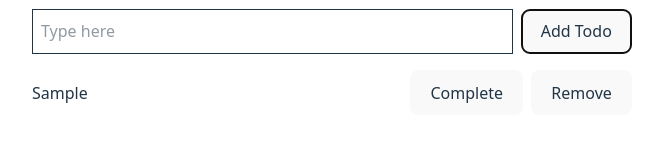
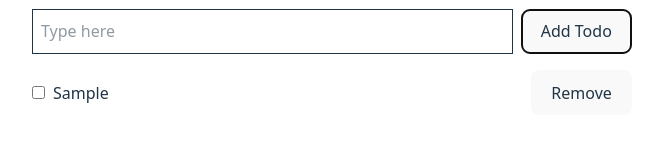
Before and after one commit to dangzo/react-playground, a React (Vite) app: page / in a window 1280 px wide. Both pictures are taken after typing "Sample" into the empty fields and a click on the button "Add Todo". Shown: the part 336-478 px from the top of the page, without its empty margins (308-971 px from the left). Built offline with nearby package versions, Linux system fonts and the light colour scheme.

Commit message:
feat: using checkbox to complete items

```diff
--- a/src/components/TodoList.tsx
+++ b/src/components/TodoList.tsx
@@ -17,12 +17,10 @@ export const TodoList = () => {
       <ul>
         {todoContext.todos.map(todo => (
           <li key={todo.id} className="flex items-center gap-x-2 mb-1">
+            <input type="checkbox" checked={todo.completed} onClick={() => todoContext.toggleTodo(todo.id)} />
             <span style={{ textDecoration: todo.completed ? 'line-through' : 'none' }} className="flex-1 text-left">
               {todo.text}
             </span>
-            <button onClick={() => todoContext.toggleTodo(todo.id)}>
-              {todo.completed ? 'Undo' : 'Complete'}
-            </button>
             <button onClick={() => todoContext.removeTodo(todo.id)}>Remove</button>
           </li>
         ))}
```
